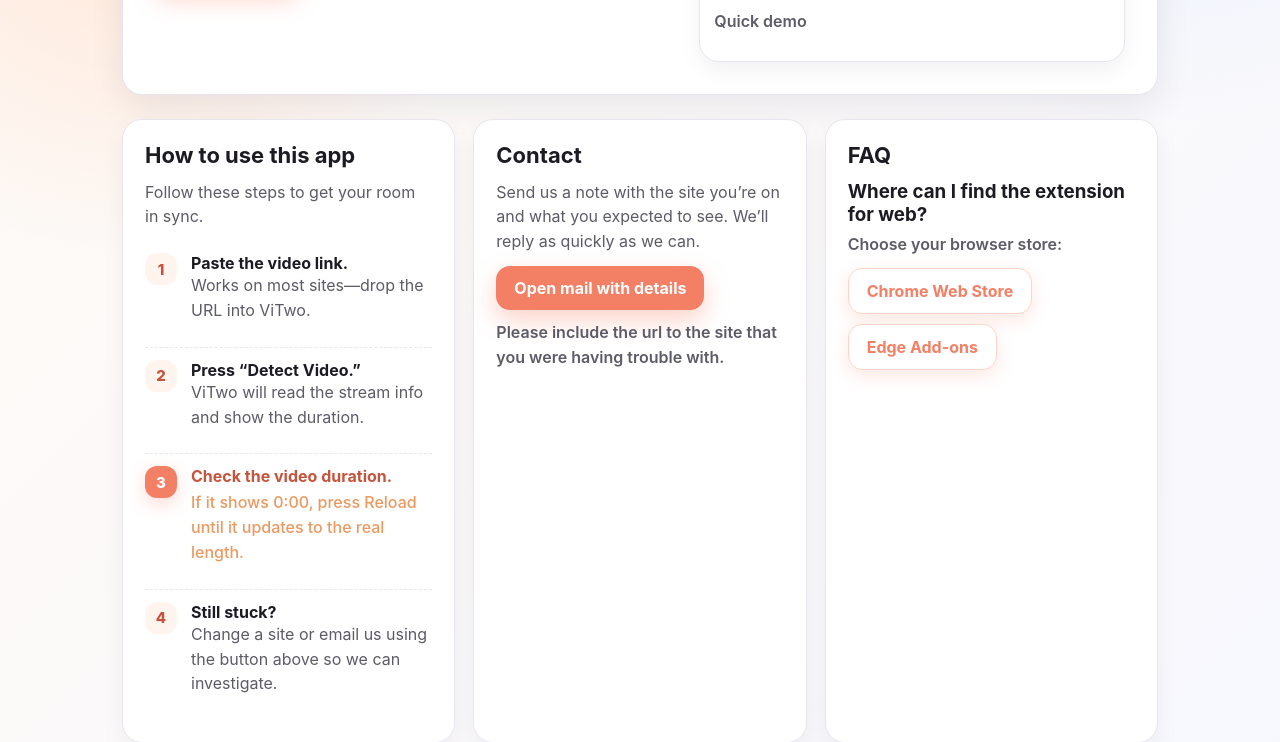
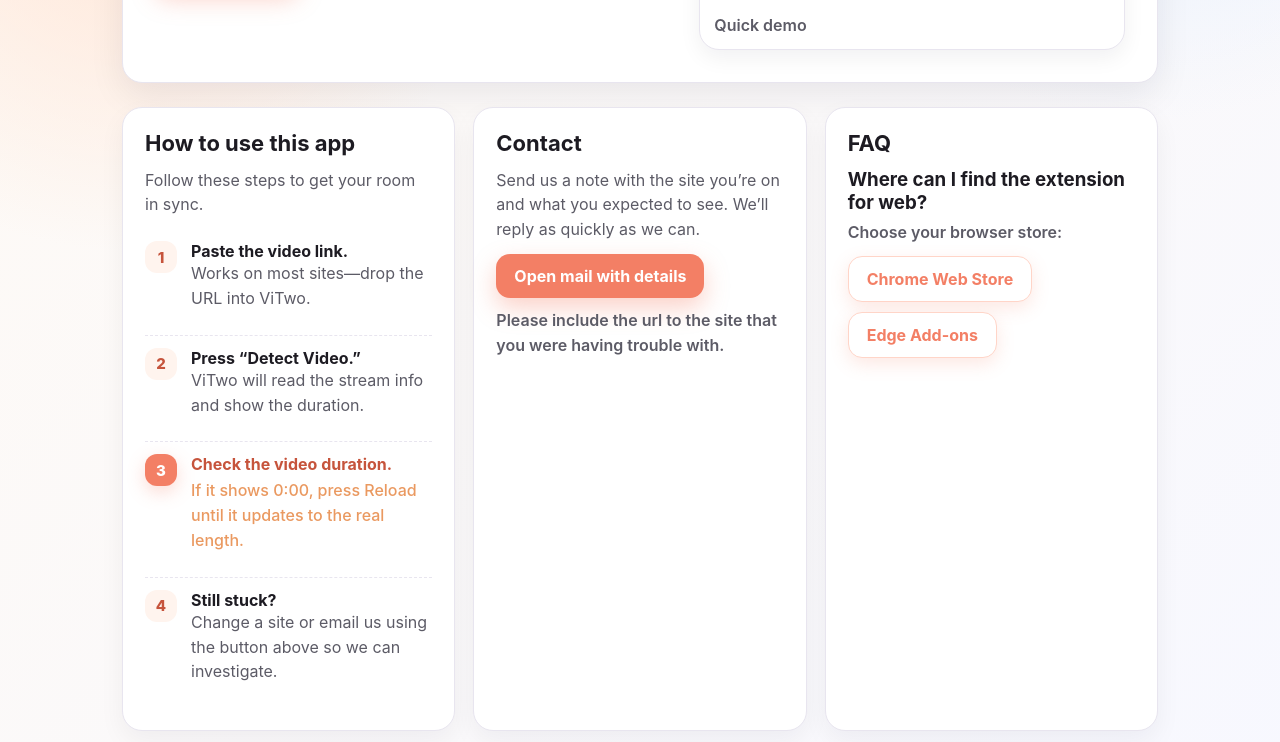
Before and after one commit to Trotyl15/Trotyl-Home, a Flask app: page /vitwo/support in a window 1280 px wide. Shown: the part 362-1104 px from the top of the page. Run offline with Flask 2, Linux system fonts and the light colour scheme; some libraries are stand-ins or nearby versions.

Commit message:
fix: adjust margin style for quick demo text on support page

```diff
--- a/templates/vitwo/support.html
+++ b/templates/vitwo/support.html
@@ -26,7 +26,7 @@
       <div class="video-embed">
         <iframe src="https://www.youtube.com/embed/LU8XW8wYs68" title="ViTwo demo" frameborder="0" allow="accelerometer; autoplay; clipboard-write; encrypted-media; gyroscope; picture-in-picture" allowfullscreen></iframe>
       </div>
-      <p class="muted" style="margin-top:12px;">Quick demo</p>
+      <p class="muted" style="margin-bottom:0;">Quick demo</p>
     </div>
   </section>
 
```
